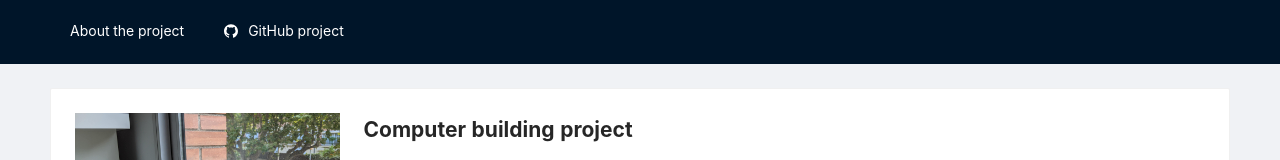
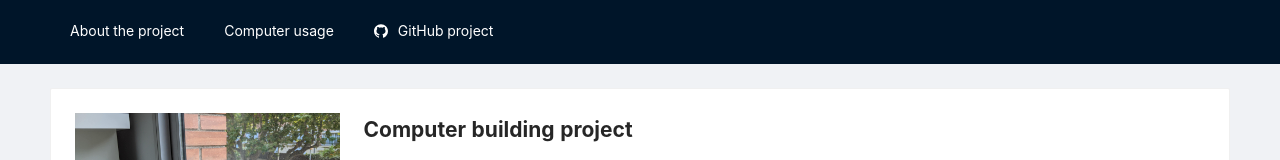
Before and after one commit to TheMineWayEstudis/M5-s-final-project-website, a React (Create React App) app in the folder web-m5/: page / in a window 1280 px wide. Shown: the top 160 px of the page. Built offline with nearby package versions, Linux system fonts and the light colour scheme.

Commit message:
Created route and header

```diff
--- a/web-m5/src/routes/Routes.tsx
+++ b/web-m5/src/routes/Routes.tsx
@@ -3,6 +3,7 @@ import {
     Route as RouterRoute,
     BrowserRouter,
 } from "react-router-dom";
+import ComputerUsage from "../view/computer/ComputerUsage";
 import MainScreen from "../view/mainScreen/MainScreen";
 import BaseLayout from "../view/shared/Layout/BaseLayout";
 import { Route } from "./Route";
@@ -26,6 +27,10 @@ export default function Routes() {
 const routes: { route: Route, component: JSX.Element }[] = [
     {
         route: Route.fromPath('/'),
-        component: <MainScreen/>
+        component: <MainScreen/>,
+    },
+    {
+        route: Route.fromPath('/the-computer'),
+        component: <ComputerUsage/>,
     },
 ];
--- /dev/null
+++ b/web-m5/src/view/computer/ComputerUsage.tsx
@@ -0,0 +1,9 @@
+import React from 'react'
+
+export default function ComputerUsage() {
+    return (
+        <div>
+
+        </div>
+    );
+}
--- a/web-m5/src/view/shared/Layout/BaseHeader.tsx
+++ b/web-m5/src/view/shared/Layout/BaseHeader.tsx
@@ -64,6 +64,10 @@ const headers: Header[] = [
         name: 'About the project',
     }),
     new Header({
+        name: 'Computer usage',
+        route: Route.fromPath('/the-computer'),
+    }),
+    new Header({
         name: 'GitHub project',
         route: new ExternalRoute("https://github.com/TheMineWayEstudis/M5-s-final-project-website"),
         icon: <GithubOutlined/>
```
